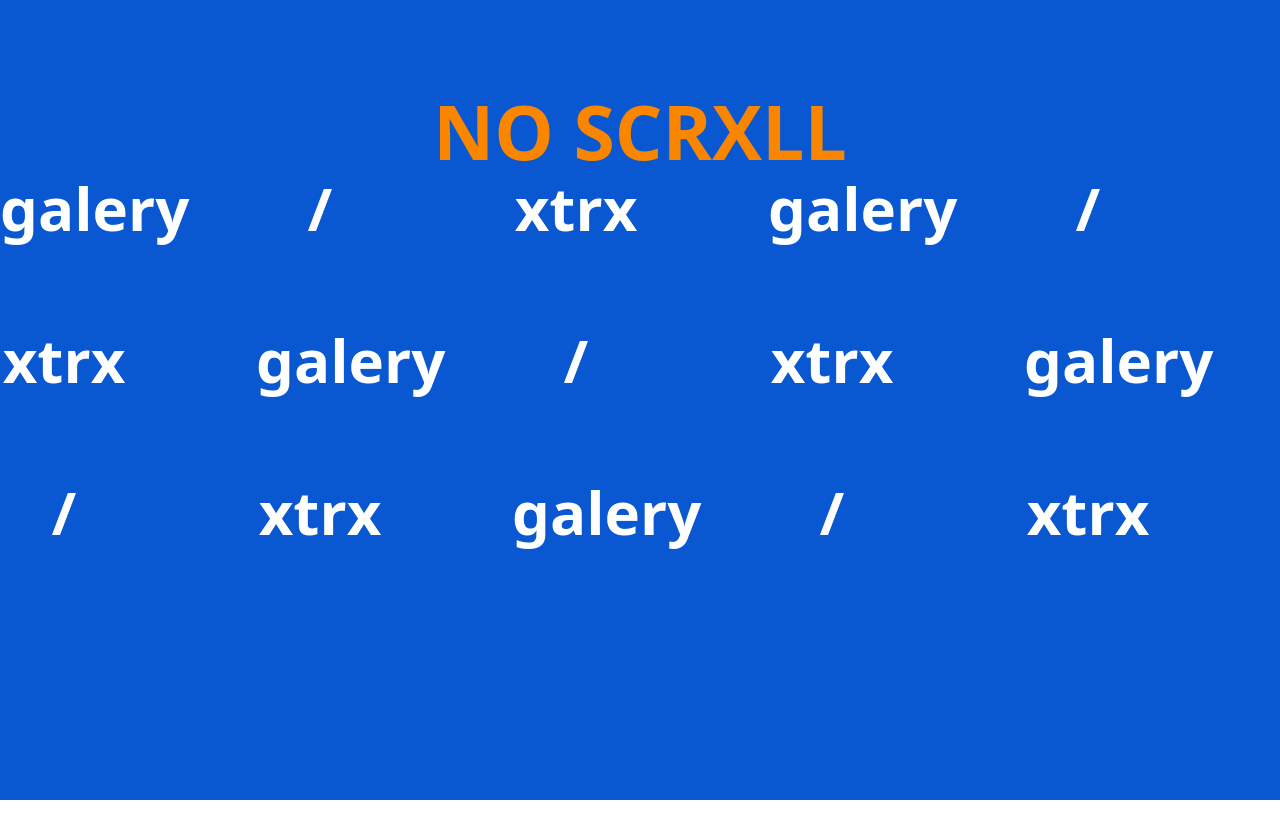
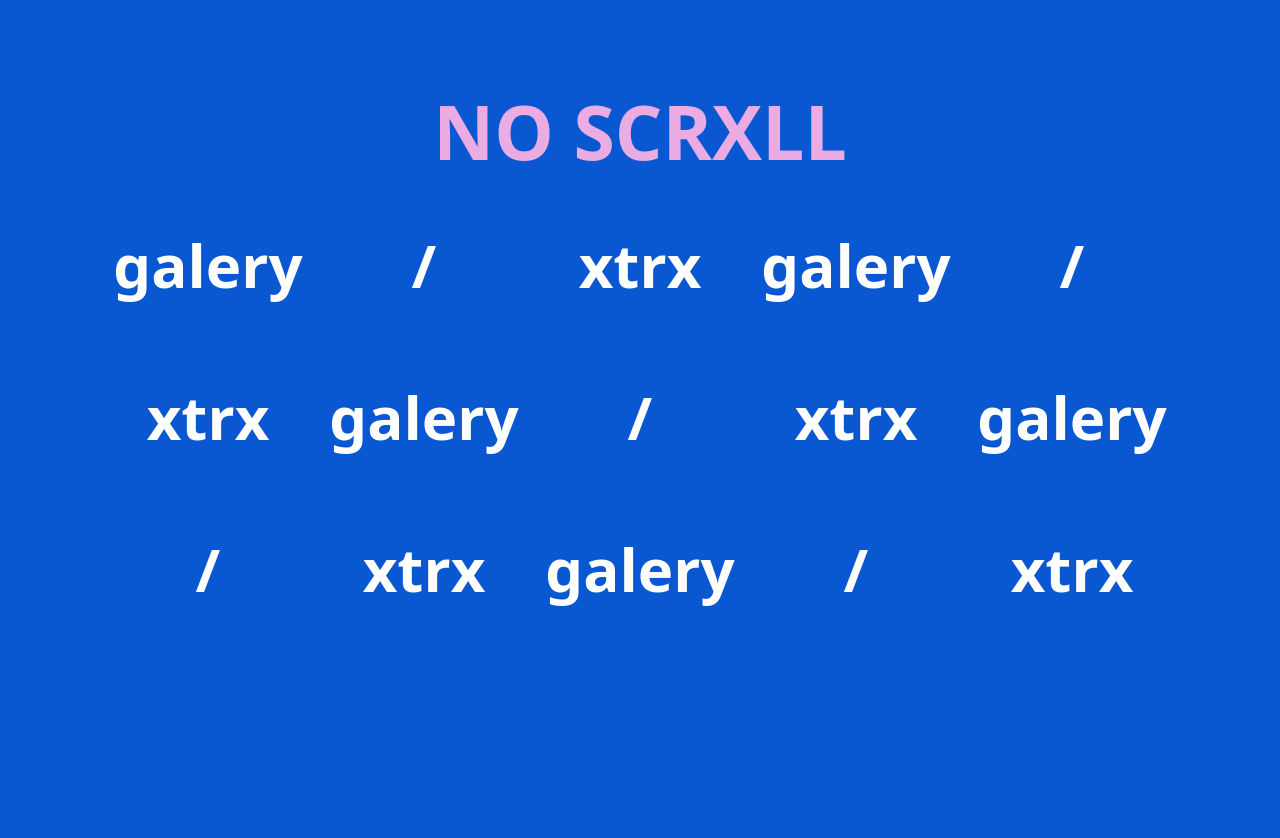
Before and after one commit to LuisTerceroIII/no-scroll, a React (Vite) app: page / in a window 1280 px wide. Shown: the top 838 px of the page. Before the commit the page ends 800 px from the top, so only its background shows below. Built offline with nearby package versions, Linux system fonts and the light colour scheme.

Commit message:
update routes

```diff
--- a/app/features/Home/screens/HomeMainScreen.tsx
+++ b/app/features/Home/screens/HomeMainScreen.tsx
@@ -2,10 +2,12 @@ import { NavLink } from 'react-router'
 import styles from './homeMainScreen.module.css'
 import { isValidPublicPath } from '../../../router/routes'
 
+const menu =  ["galery", "/", "xtrx","galery", "/", "xtrx","galery", "/", "xtrx","galery", "/", "xtrx","galery", "/", "xtrx"]
+
 export const HomeMainScreen = () => {
 
-	const links = ["galery", "/", "xtrx","galery", "/", "xtrx","galery", "/", "xtrx","galery", "/", "xtrx","galery", "/", "xtrx"]?.map((link) => (
-		<NavLink key={link} to={isValidPublicPath(link) ? link : "/"} className={styles.navLink}>
+	const links = menu?.map((link, index) => (
+		<NavLink key={index} to={isValidPublicPath(link) ? link : "/"} className={styles.navLink}>
 			<h1 className={styles.text}>{link}</h1>
 		</NavLink>
 	))
--- a/app/features/Home/screens/homeMainScreen.module.css
+++ b/app/features/Home/screens/homeMainScreen.module.css
@@ -10,13 +10,15 @@
     background-color: #0958D2;
     min-height: 100%;
     align-items: center;
+    padding: 100px;
+    align-items: center;
 }
 
 .title {
     font-size: clamp(50px, 15vw, 75px);
     word-wrap: break-word;
     hyphens: auto;
-    color: #FA8600;
+    color: #EBACE4;
     cursor: pointer;
     transition: 0.3s;
     position: absolute;
@@ -28,9 +30,13 @@
     flex-direction: row;
     flex-wrap: wrap;
     justify-content: center;
+    cursor: pointer;
+    margin-bottom: 8%;
+
 }
 .navLink {
     width: 20%;
+    cursor: pointer;
 }
 .text {
     font-size: clamp(50px, 15vw, 60px);
@@ -40,7 +46,6 @@
     color: #fff;
     cursor: pointer;
     transition: 0.3s;
-    width: 50%;
     text-align: center;
 }
 .text:hover {
--- a/app/router/routes.ts
+++ b/app/router/routes.ts
@@ -1,14 +1,14 @@
 import { MainGaleryScreen } from "../features/Galery/screens/MainGaleryScreen";
-import App from "../App";
+
 
 export const publicRoutes = [
     {
         path: "/",
-        element: App
+        element: undefined
     },
     {
         path: "galery",
-        element: MainGaleryScreen
+        element: undefined
     }
 ]
 
```
